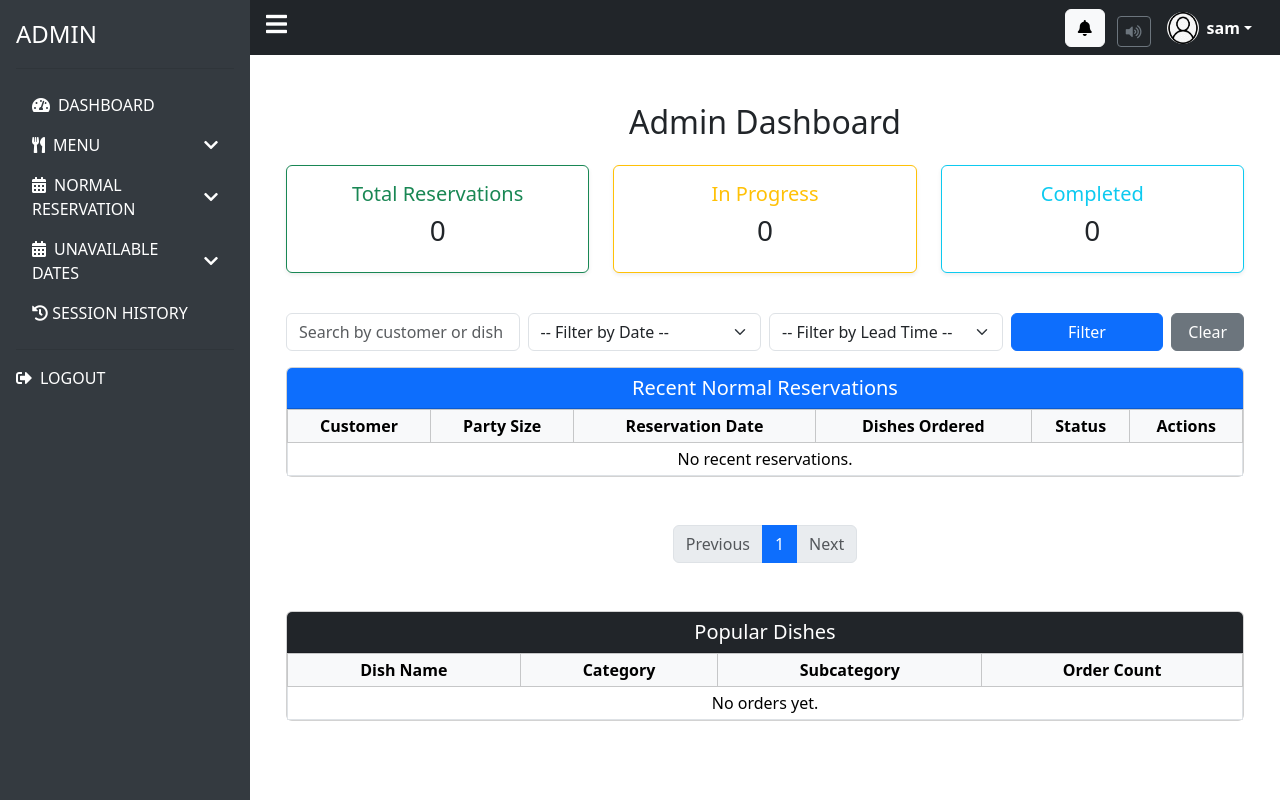
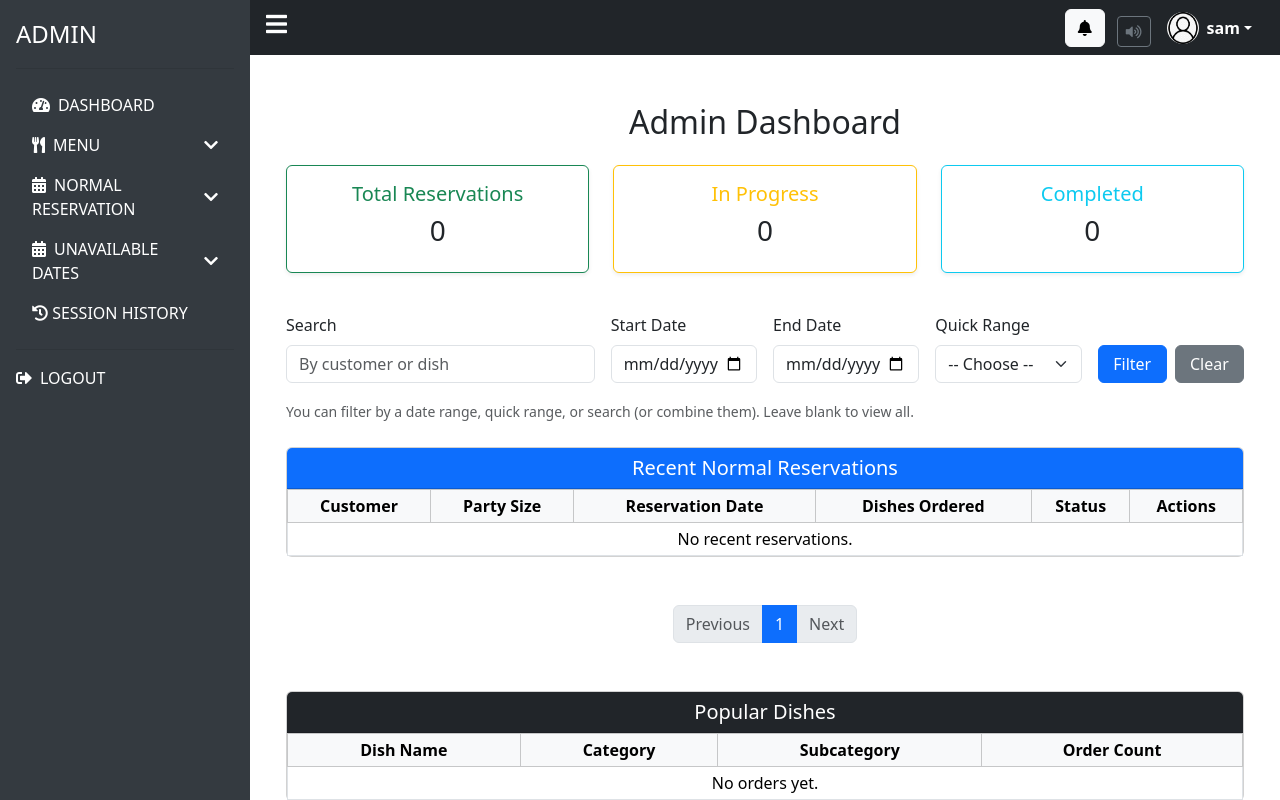
Before and after one commit to Shinroi1/La-Nuova-Pasteleria, a Django app: page /Admin/admin_dashboard/ in a window 1280 px wide. Shown: the top 800 px of the page. Run offline with Django 5.2, Linux system fonts and the light colour scheme; a user stored in the database is signed in; data that the repository does not hold is empty.

Commit message:
Update admin_dashboard.html

```diff
--- a/myapp/templates/Admin/admin_dashboard.html
+++ b/myapp/templates/Admin/admin_dashboard.html
@@ -36,41 +36,52 @@
   </div>
 
 <!-- Search & Filter Controls -->
-  <form method="get" class="row g-2 mb-3">
-    <!-- Search input -->
-    <div class="col-md-3">
-      <input type="text" name="search" class="form-control" placeholder="Search by customer or dish"
-             value="{{ request.GET.search }}">
+<form method="get" class="row g-3 mb-4 align-items-end">
+
+  <!-- Search -->
+  <div class="col-md-4">
+    <label for="search" class="form-label">Search</label>
+    <input type="text" name="search" id="search" class="form-control"
+      placeholder="By customer or dish" value="{{ request.GET.search }}">
   </div>
 
-    <!-- Date filter dropdown -->
-    <div class="col-md-3">
-      <select name="date" class="form-select">
-        <option value="">-- Filter by Date --</option>
+  <!-- Date Range: Start and End -->
+  <div class="col-md-2">
+    <label for="start-date" class="form-label">Start Date</label>
+    <input type="date" class="form-control" name="start_date" id="start-date" value="{{ request.GET.start_date }}">
+  </div>
+
+  <div class="col-md-2">
+    <label for="end-date" class="form-label">End Date</label>
+    <input type="date" class="form-control" name="end_date" id="end-date" value="{{ request.GET.end_date }}">
+  </div>
+
+  <!-- Quick Date Filter -->
+  <div class="col-md-2">
+    <label for="date" class="form-label">Quick Range</label>
+    <select name="date" id="date" class="form-select">
+      <option value="">-- Choose --</option>
       <option value="today" {% if request.GET.date == 'today' %}selected{% endif %}>Today</option>
       <option value="this_week" {% if request.GET.date == 'this_week' %}selected{% endif %}>This Week</option>
       <option value="this_month" {% if request.GET.date == 'this_month' %}selected{% endif %}>This Month</option>
     </select>
   </div>
 
-    <!-- Lead time filter -->
-    <div class="col-md-3">
-      <select name="lead_time" class="form-select">
-        <option value="">-- Filter by Lead Time --</option>
-        <option value="short" {% if request.GET.lead_time == 'short' %}selected{% endif %}>Short (&lt; 1 day)</option>
-        <option value="medium" {% if request.GET.lead_time == 'medium' %}selected{% endif %}>Medium (1–7 days)</option>
-        <option value="long" {% if request.GET.lead_time == 'long' %}selected{% endif %}>Long (&gt; 7 days)</option>
-      </select>
+  <!-- Action Buttons -->
+  <div class="col-md-2 d-flex gap-2">
+    <button type="submit" class="btn btn-primary w-100">Filter</button>
+    <a href="{% url 'admin_dashboard' %}" class="btn btn-secondary w-100">Clear</a>
   </div>
 
-    <!-- Buttons -->
-    <div class="col-md-2 d-grid">
-      <button type="submit" class="btn btn-primary">Filter</button>
-    </div>
-    <div class="col-md-1 d-grid">
-      <a href="{% url 'admin_dashboard' %}" class="btn btn-secondary">Clear</a>
+  <!-- Hint -->
+  <div class="col-12">
+    <small class="text-muted">
+      You can filter by a date range, quick range, or search (or combine them). Leave blank to view all.
+    </small>
   </div>
 </form>
+
+
 
   <!-- Recent Reservations Table -->
   <div class="card mb-5">
```
Lines whose indentation alone changed are shown as unchanged.
